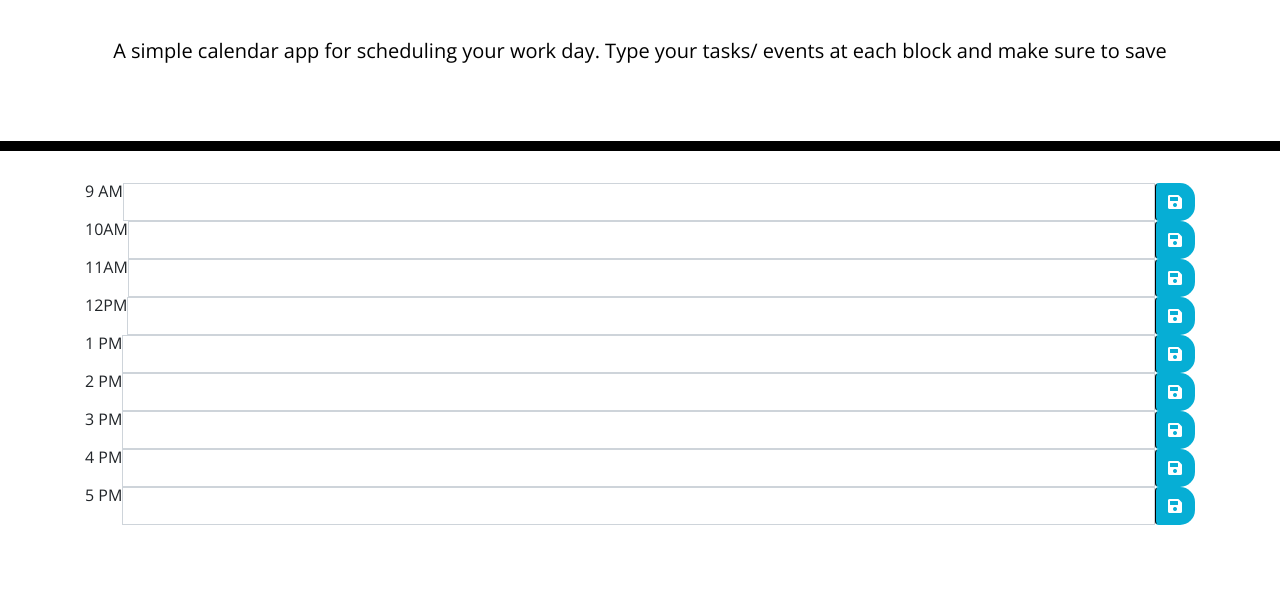
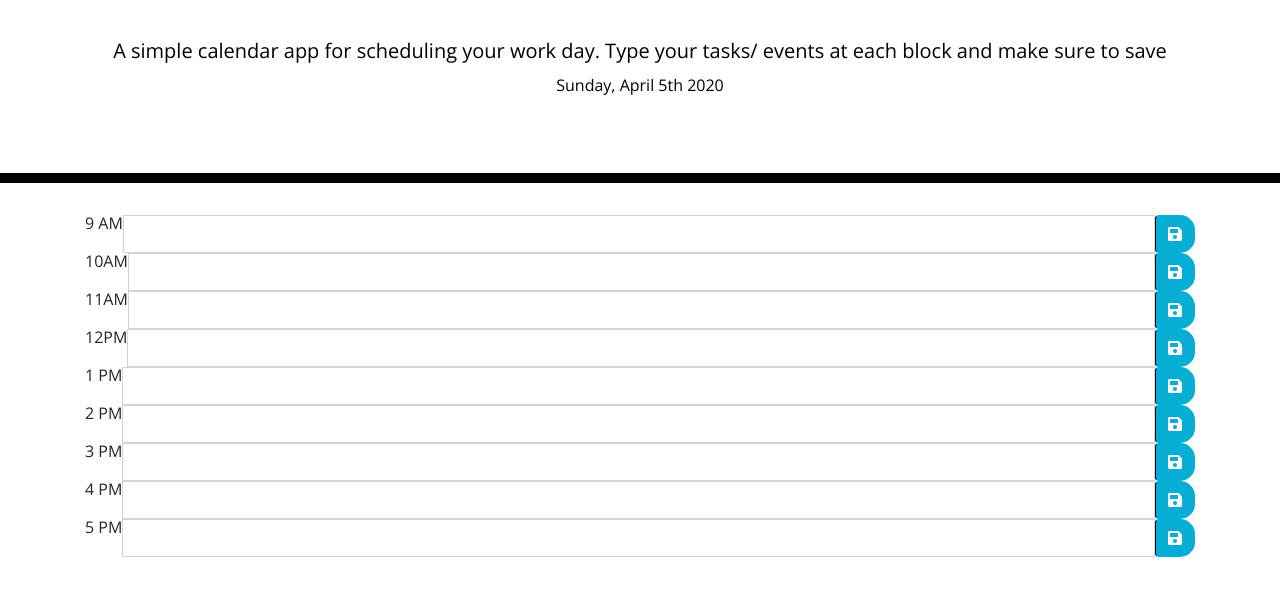
Before and after one commit to avaarm/day_planner, a plain HTML site: page index.html in a window 1280 px wide. Shown: the part 206-800 px from the top of the page. Drawn offline with nearby package versions, Linux system fonts and the light colour scheme; files that its build step writes are made by us from their sources.

Commit message:
relocating files

```diff
--- a/index.html
+++ b/index.html
@@ -21,8 +21,8 @@
       href="https://fonts.googleapis.com/css?family=Open+Sans&display=swap"
       rel="stylesheet"
     />
-    <link rel="stylesheet" href="normalize.css" />
-    <link rel="stylesheet" href="style.css" />
+    <link rel="stylesheet" href="./Develop/normalize.css" />
+    <link rel="stylesheet" href="./Develop/style.css" />
     <title>Work Day Scheduler</title>
   </head>
 
@@ -94,7 +94,7 @@
 
     <script src="https://code.jquery.com/jquery-3.4.1.min.js"></script>
     <script src="https://cdnjs.cloudflare.com/ajax/libs/moment.js/2.24.0/moment.min.js"></script>
-    <script src="script.js"></script>
+    <script src="./Develop/script.js"></script>
    <!-- <script src="moment-min.js"></script> Links to moment.js within Assets-->
 
   </body>
```
